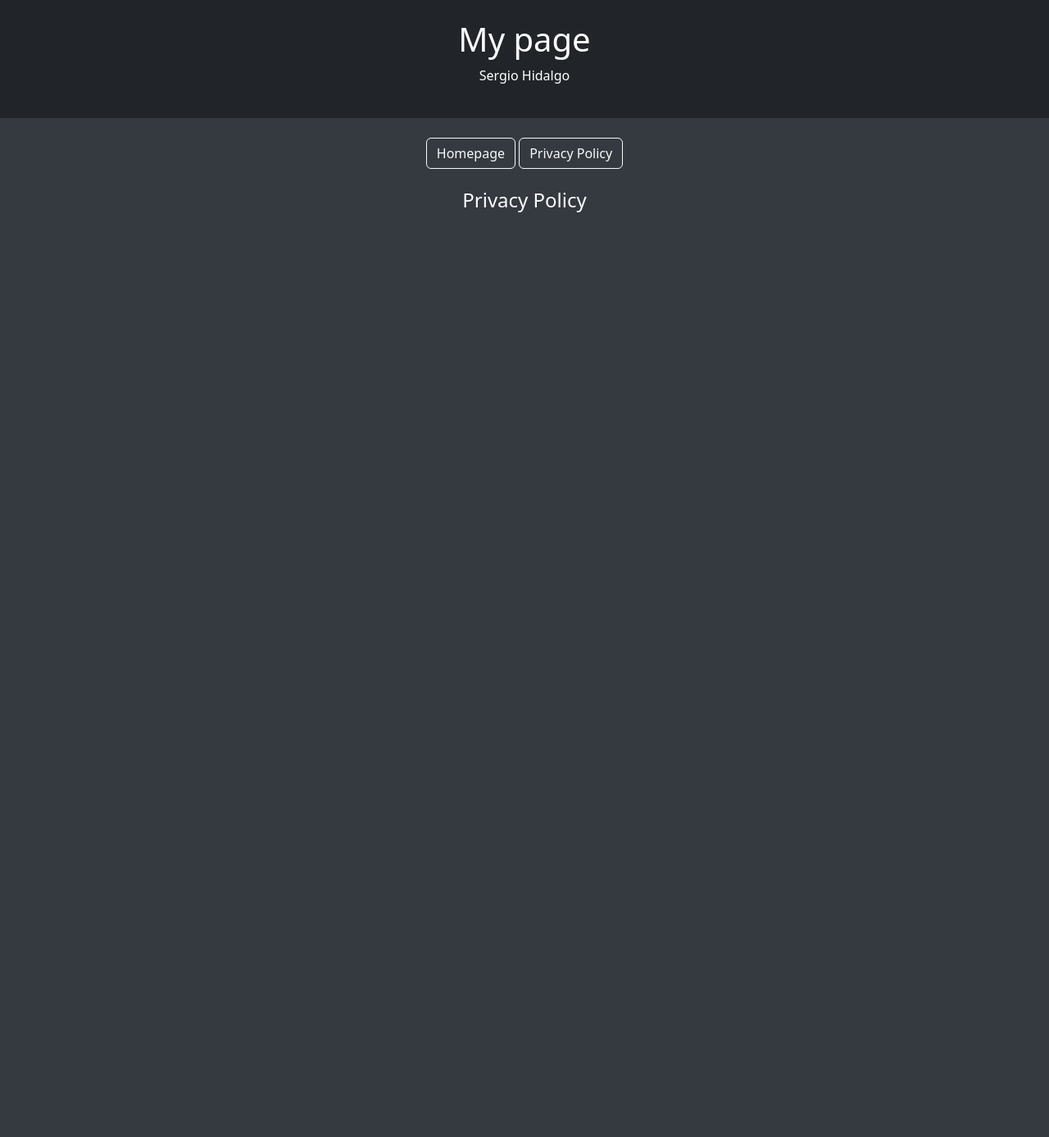
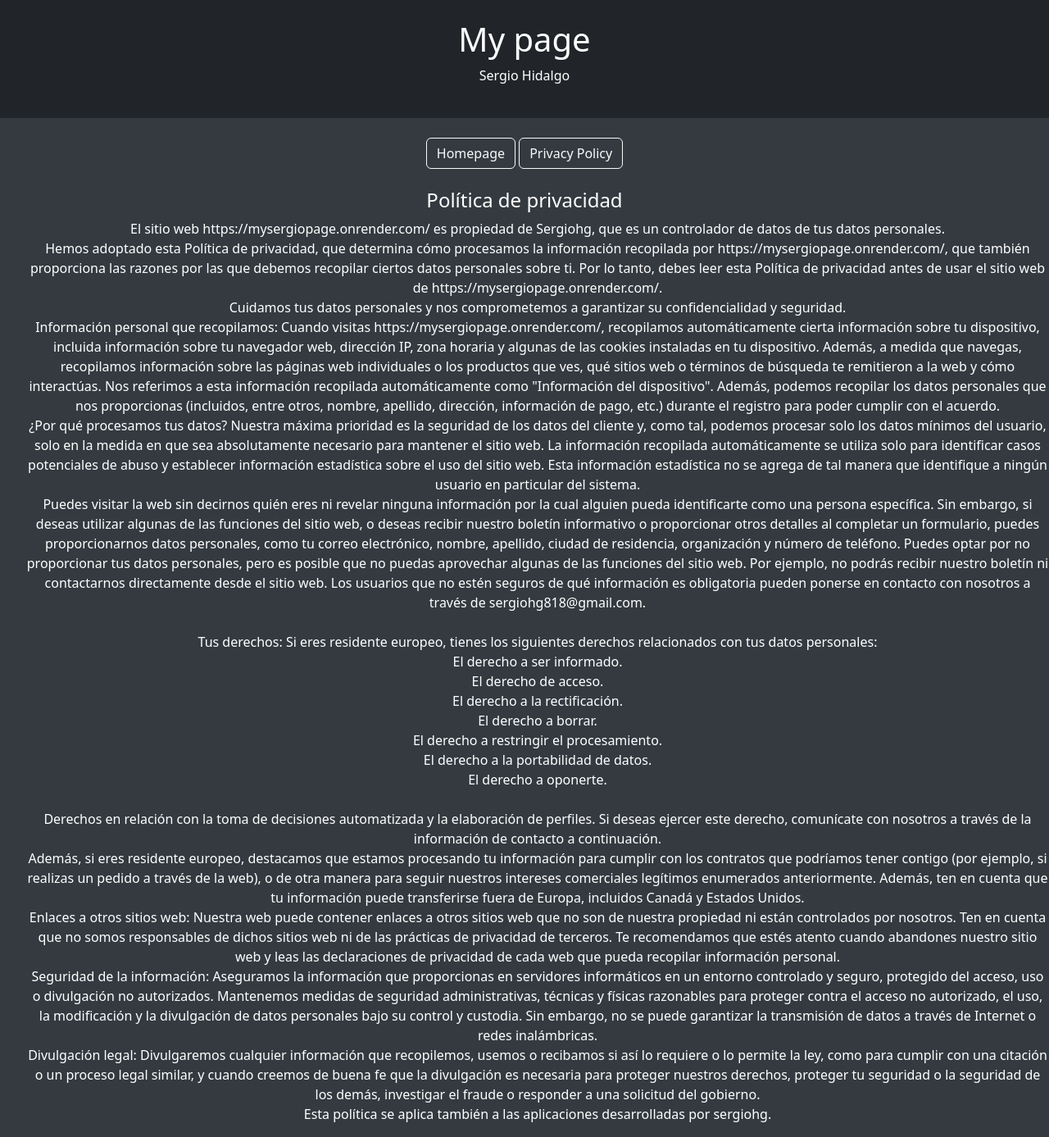
Before and after one commit to sergiohidalgo818/MyPage, a Django app: page /privacy in a window 1280 px wide. Shown: the whole page at 82% size. Before the commit the page ends 259 px from the top, so only its background shows below. Run offline with Django 3.2, Linux system fonts and the light colour scheme; some libraries are stand-ins or nearby versions.

Commit message:
privacy policy

```diff
--- a/page/templates/privacy.html
+++ b/page/templates/privacy.html
@@ -6,13 +6,74 @@ IoT
 {% block content %}
 
 <div class="text-white text-center">
-    <h4>Privacy Policy</h4>
+    <h4>Política de privacidad</h4>
 
 </div>
+<ul>
+<p class="text-white text-center">
 
-<p>
+El sitio web https://mysergiopage.onrender.com/ es propiedad de Sergiohg, que es un controlador de datos de tus datos personales.
+<br>
+Hemos adoptado esta Política de privacidad, que determina cómo procesamos la información recopilada por https://mysergiopage.onrender.com/, que también proporciona las razones por las que debemos recopilar ciertos datos personales sobre ti. Por lo tanto, debes leer esta Política de privacidad antes de usar el sitio web de https://mysergiopage.onrender.com/.
+<br>
 
-</p>
+Cuidamos tus datos personales y nos comprometemos a garantizar su confidencialidad y seguridad.
+<br>
+
+Información personal que recopilamos:
+Cuando visitas https://mysergiopage.onrender.com/, recopilamos automáticamente cierta información sobre tu dispositivo, incluida información sobre tu navegador web, dirección IP, zona horaria y algunas de las cookies instaladas en tu dispositivo. Además, a medida que navegas, recopilamos información sobre las páginas web individuales o los productos que ves, qué sitios web o términos de búsqueda te remitieron a la web y cómo interactúas. Nos referimos a esta información recopilada automáticamente como "Información del dispositivo". Además, podemos recopilar los datos personales que nos proporcionas (incluidos, entre otros, nombre, apellido, dirección, información de pago, etc.) durante el registro para poder cumplir con el acuerdo.
+<br>
+
+¿Por qué procesamos tus datos?
+Nuestra máxima prioridad es la seguridad de los datos del cliente y, como tal, podemos procesar solo los datos mínimos del usuario, solo en la medida en que sea absolutamente necesario para mantener el sitio web. La información recopilada automáticamente se utiliza solo para identificar casos potenciales de abuso y establecer información estadística sobre el uso del sitio web. Esta información estadística no se agrega de tal manera que identifique a ningún usuario en particular del sistema.
+<br>
+
+Puedes visitar la web sin decirnos quién eres ni revelar ninguna información por la cual alguien pueda identificarte como una persona específica. Sin embargo, si deseas utilizar algunas de las funciones del sitio web, o deseas recibir nuestro boletín informativo o proporcionar otros detalles al completar un formulario, puedes proporcionarnos datos personales, como tu correo electrónico, nombre, apellido, ciudad de residencia, organización y número de teléfono. Puedes optar por no proporcionar tus datos personales, pero es posible que no puedas aprovechar algunas de las funciones del sitio web. Por ejemplo, no podrás recibir nuestro boletín ni contactarnos directamente desde el sitio web. Los usuarios que no estén seguros de qué información es obligatoria pueden ponerse en contacto con nosotros a través de sergiohg818@gmail.com.
+<br>
+<br>
+
+Tus derechos:
+Si eres residente europeo, tienes los siguientes derechos relacionados con tus datos personales:
+<br>
+
+El derecho a ser informado.
+<br>
+El derecho de acceso.
+<br>
+El derecho a la rectificación.
+<br>
+El derecho a borrar.
+<br>
+El derecho a restringir el procesamiento.
+<br>
+El derecho a la portabilidad de datos.
+<br>
+El derecho a oponerte.
+<br>
+<br>
+Derechos en relación con la toma de decisiones automatizada y la elaboración de perfiles.
+Si deseas ejercer este derecho, comunícate con nosotros a través de la información de contacto a continuación.
+<br>
+
+Además, si eres residente europeo, destacamos que estamos procesando tu información para cumplir con los contratos que podríamos tener contigo (por ejemplo, si realizas un pedido a través de la web), o de otra manera para seguir nuestros intereses comerciales legítimos enumerados anteriormente. Además, ten en cuenta que tu información puede transferirse fuera de Europa, incluidos Canadá y Estados Unidos.
+<br>
+
+Enlaces a otros sitios web:
+Nuestra web puede contener enlaces a otros sitios web que no son de nuestra propiedad ni están controlados por nosotros. Ten en cuenta que no somos responsables de dichos sitios web ni de las prácticas de privacidad de terceros. Te recomendamos que estés atento cuando abandones nuestro sitio web y leas las declaraciones de privacidad de cada web que pueda recopilar información personal.
+<br>
+
+Seguridad de la información:
+Aseguramos la información que proporcionas en servidores informáticos en un entorno controlado y seguro, protegido del acceso, uso o divulgación no autorizados. Mantenemos medidas de seguridad administrativas, técnicas y físicas razonables para proteger contra el acceso no autorizado, el uso, la modificación y la divulgación de datos personales bajo su control y custodia. Sin embargo, no se puede garantizar la transmisión de datos a través de Internet o redes inalámbricas.
+<br>
+
+Divulgación legal:
+Divulgaremos cualquier información que recopilemos, usemos o recibamos si así lo requiere o lo permite la ley, como para cumplir con una citación o un proceso legal similar, y cuando creemos de buena fe que la divulgación es necesaria para proteger nuestros derechos, proteger tu seguridad o la seguridad de los demás, investigar el fraude o responder a una solicitud del gobierno.
 
 
+<br>
+
+Esta política se aplica también a las aplicaciones desarrolladas por sergiohg.
+</p>
+</ul>
+
 {% endblock content %}
```
